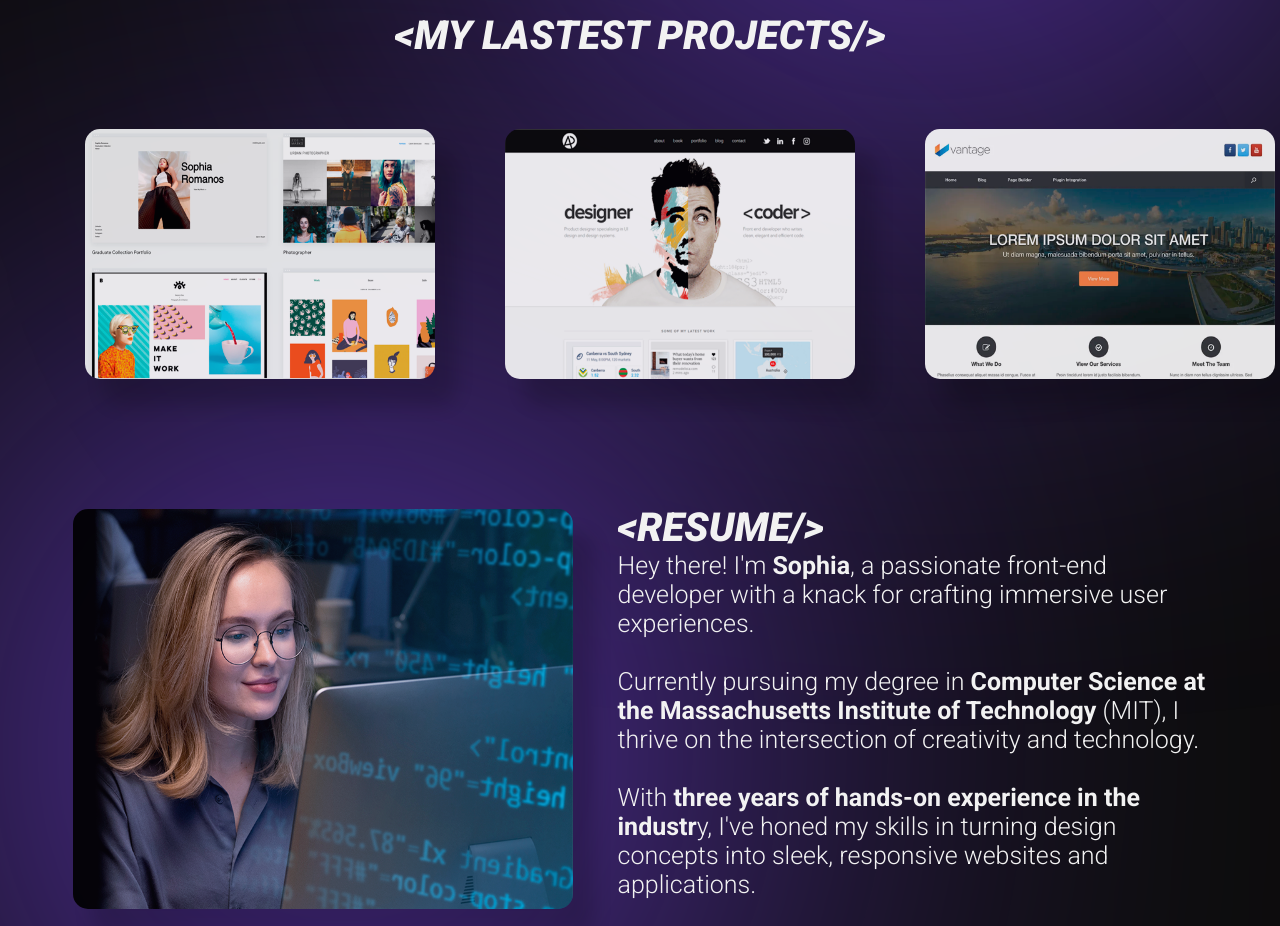
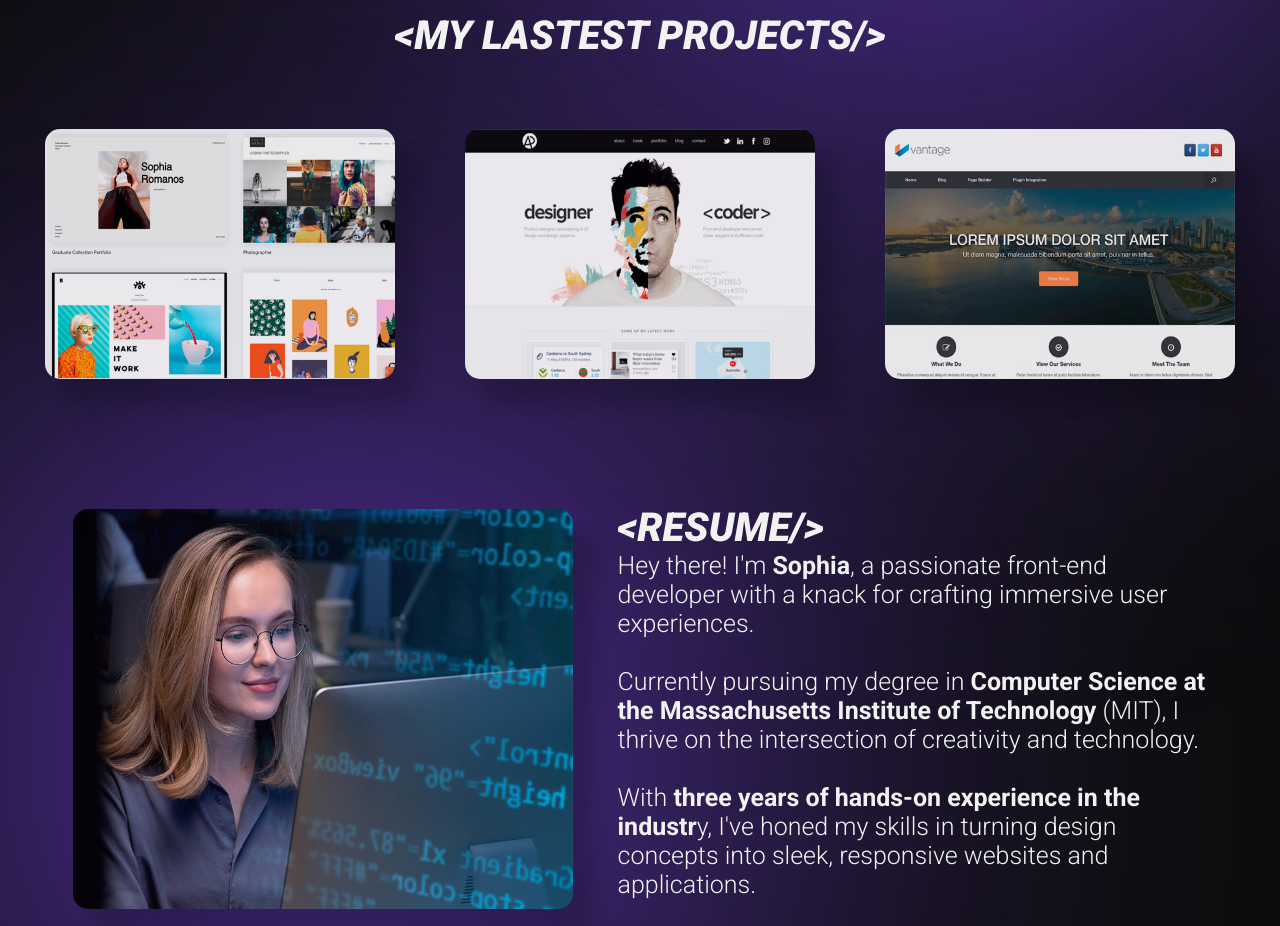
Before and after one commit to gustavogonzag/modelo-portifolio, a React (Vite) app: page / in a window 1280 px wide. Shown: the part 900-1826 px from the top of the page. Built offline with nearby package versions, Linux system fonts and the light colour scheme.

Commit message:
Fix: center images portfolio

```diff
--- a/src/portfolio/portfolio.css
+++ b/src/portfolio/portfolio.css
@@ -16,7 +16,6 @@
 
 .imagesProjects {
     margin-top: 30px;
-    margin-left: 80px;
     display: flex;
     align-items: center;
     flex-direction: row;
```
